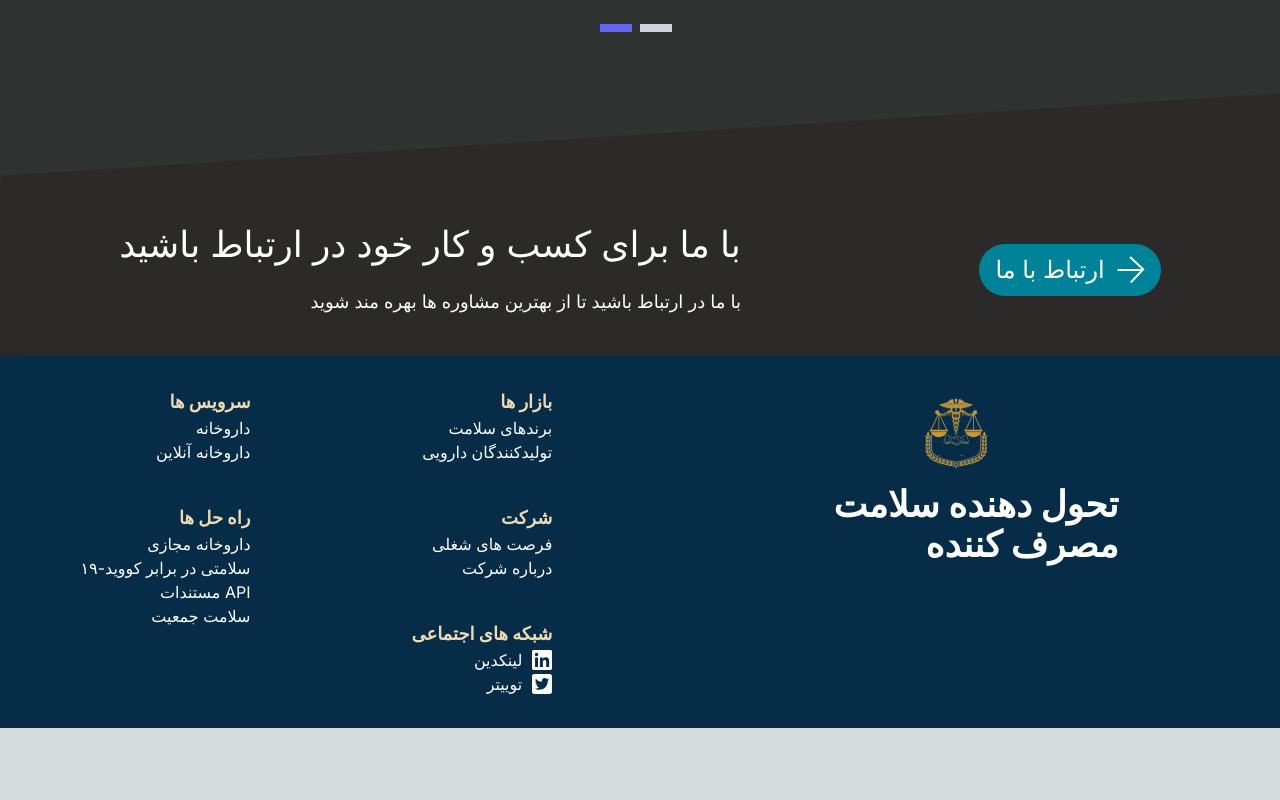
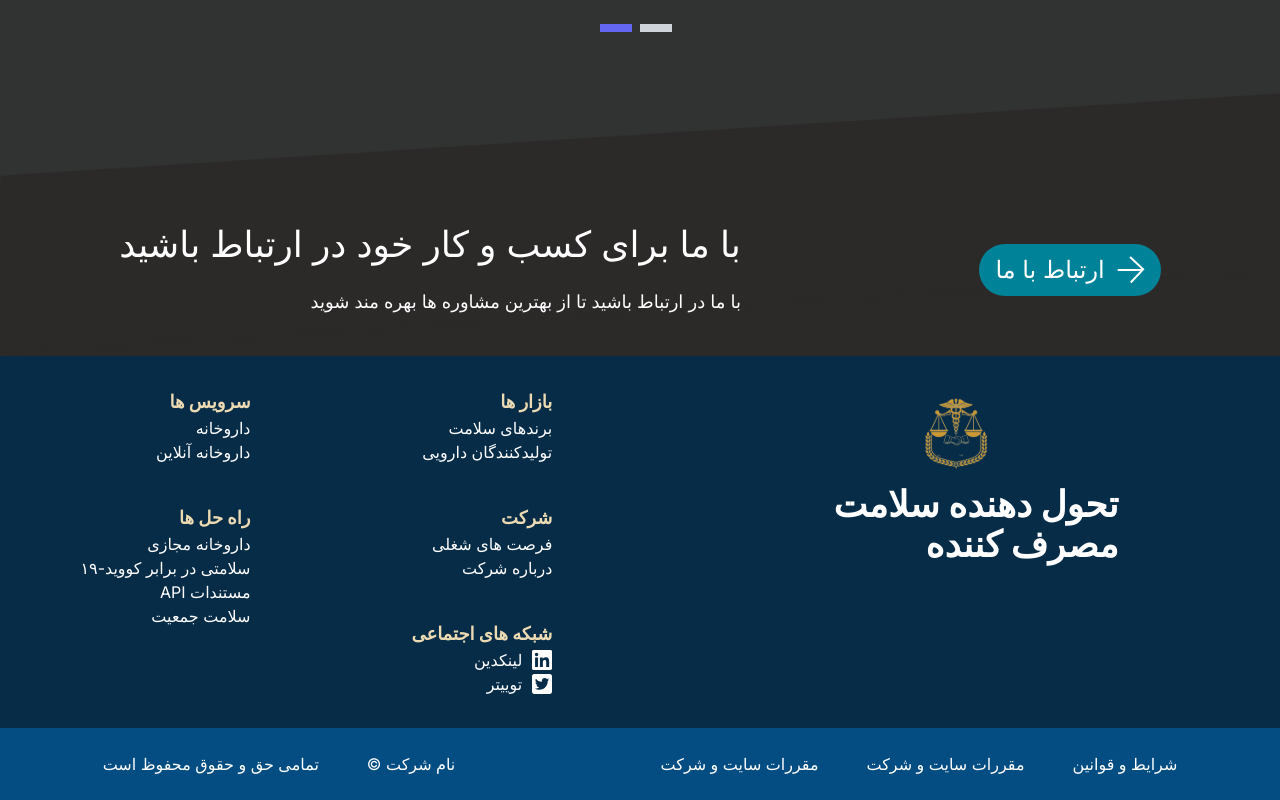
Before and after one commit to AmirNBK/farma-center, a Next.js app: page / in a window 1280 px wide. Shown: the part 4854-5654 px from the top of the page. Before the commit the page ends 5582 px from the top, so only its background shows below. Built offline with nearby package versions, Linux system fonts and the light colour scheme.

Commit message:
developed policiesSection

```diff
--- a/components/Footer/Footer.tsx
+++ b/components/Footer/Footer.tsx
@@ -33,7 +33,7 @@ const Footer = () => {
 
     return (
         <div className='footer flex flex-row py-8 justify-around' style={{ background: '#062C48' }}>
-            <div className='footer__leftSection flex flex-col text-right gap-y-10'>
+            <div className='footer__leftSection flex flex-col text-right gap-y-10' style={{ direction: 'rtl' }}>
                 {leftSections.map((section, index) => (
                     <div key={index}>
                         <h4 className='footer__leftSection__title font-bold text-lg' style={{ color: '#EBDAB2' }}>
--- /dev/null
+++ b/components/PoliciesSection/PoliciesSection.tsx
@@ -0,0 +1,26 @@
+import React from 'react';
+
+const PoliciesSection = () => {
+    const rightItems = ['شرایط و قوانین ', 'مقررات سایت و شرکت', 'مقررات سایت و شرکت']
+    const leftItems = ['نام شرکت ©', ' تمامی حق و حقوق محفوظ است']
+    return (
+        <div className='PoliciesSection text-white flex flex-row-reverse justify-around py-6' style={{ backgroundColor: '#034D83' }}>
+            <div className='PoliciesSection__rightSection flex gap-12' style={{direction : 'rtl'}}>
+                {rightItems.map((item) => {
+                    return (
+                        <h4> {item} </h4>
+                    )
+                })}
+            </div>
+            <div className='PoliciesSection__leftSection flex gap-12' style={{direction : 'rtl'}}>
+                {leftItems.map((item) => {
+                    return (
+                        <h4> {item} </h4>
+                    )
+                })}
+            </div>
+        </div>
+    );
+};
+
+export default PoliciesSection;
--- a/pages/index.tsx
+++ b/pages/index.tsx
@@ -12,6 +12,7 @@ import ProvidedServices from '@/components/ProvidedServices/ProvidedServices'
 import Blogs from '@/components/Blogs/Blogs'
 import ContactUs from '@/components/ContactUs/ContactUs'
 import Footer from '@/components/Footer/Footer'
+import PoliciesSection from '@/components/PoliciesSection/PoliciesSection'
 
 
 const inter = Inter({ subsets: ['latin'] })
@@ -37,6 +38,7 @@ export default function Home() {
           <Blogs />
           <ContactUs />
           <Footer />
+          <PoliciesSection />
         </div>
       </PrimeReactProvider>
     </main>
```
